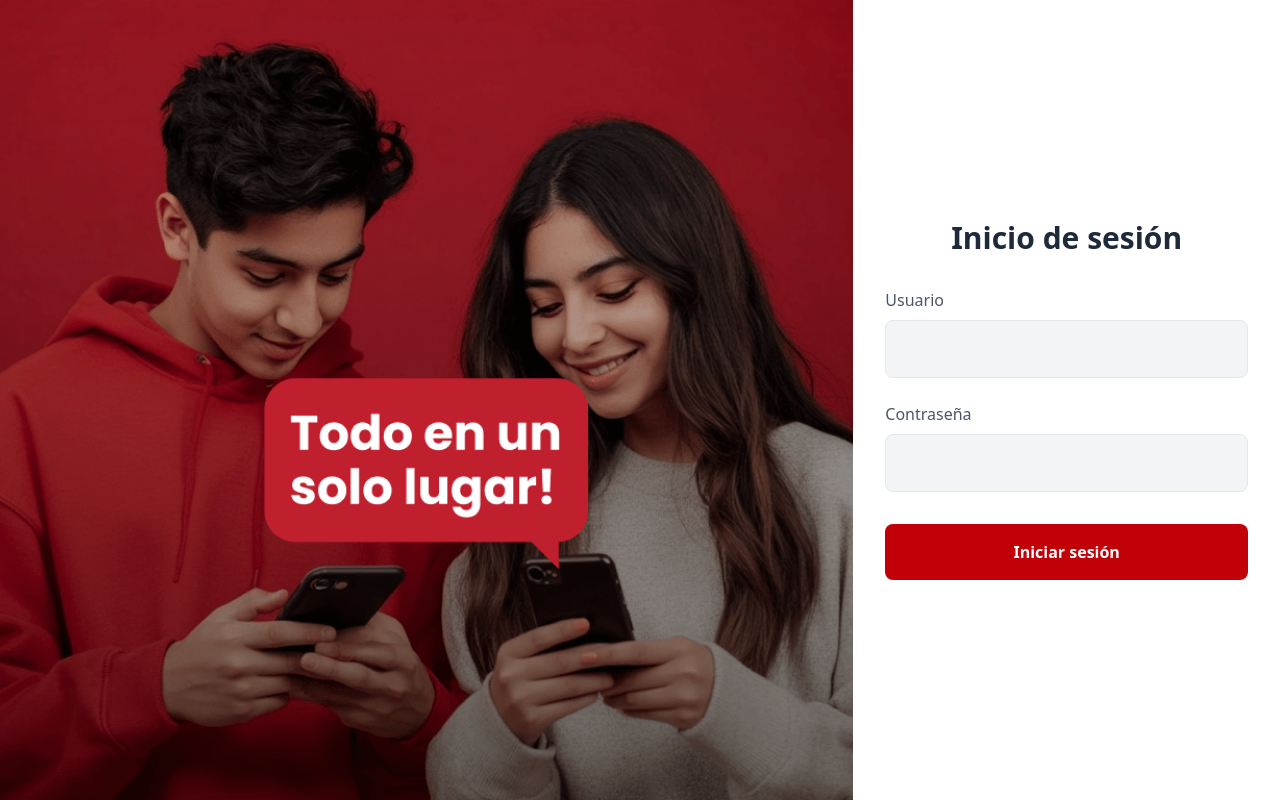
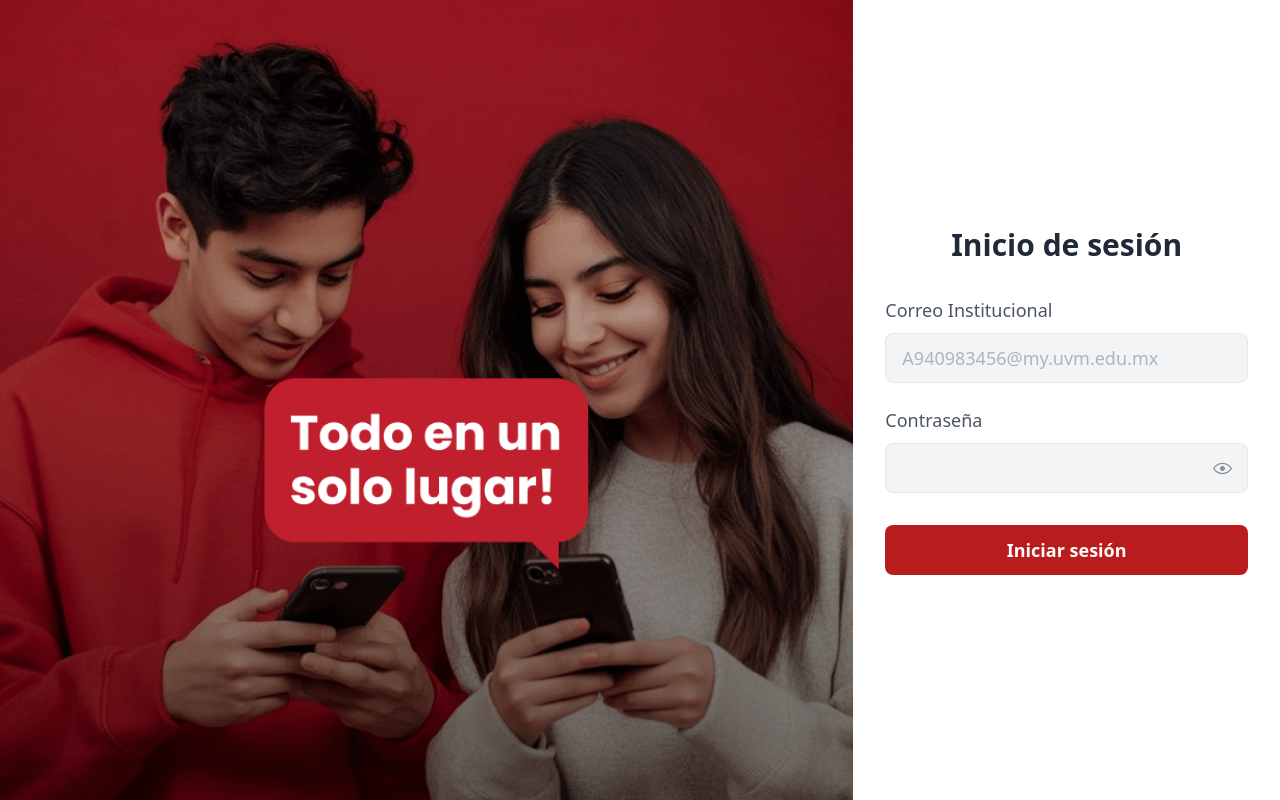
Before and after one commit to carlos-alberto-code/dashboard, a React (Vite) app: page /login in a window 1280 px wide. Built offline with nearby package versions, Linux system fonts and the light colour scheme.

Commit message:
Integración del tema al login y migración de HTML puto a componentes Mantine

```diff
--- /dev/null
+++ b/src/UVMTheme.tsx
@@ -0,0 +1,94 @@
+import {MantineProvider, createTheme} from '@mantine/core';
+import '@mantine/core/styles.css';
+
+// Theme personalizado para mantener los estilos actuales
+const theme = createTheme({
+    primaryColor: 'red',
+    colors: {
+        red: [
+            '#fee2e2', // red-100
+            '#fecaca', // red-200
+            '#fca5a5', // red-300
+            '#f87171', // red-400
+            '#ef4444', // red-500
+            '#dc2626', // red-600
+            '#b91c1c', // red-700 - tu color principal
+            '#991b1b', // red-800 - tu hover
+            '#7f1d1d', // red-900
+            '#450a0a', // red-950
+        ],
+    },
+    fontFamily: 'inherit', // Usa la fuente del proyecto
+    defaultRadius: 'md', // rounded-lg equivalente
+    components: {
+        TextInput: {
+            defaultProps: {
+                size: 'lg',
+            },
+            styles: {
+                input: {
+                    padding: '16px',
+                    backgroundColor: '#f3f4f6', // bg-gray-100
+                    border: '1px solid #e5e7eb', // border-gray-200
+                    '&:focus': {
+                        borderColor: '#dc2626', // red-600
+                        boxShadow: '0 0 0 2px rgba(220, 38, 38, 0.2)', // ring-2 ring-red-600
+                    },
+                },
+                label: {
+                    color: '#4b5563', // text-gray-600
+                    marginBottom: '8px',
+                    display: 'block',
+                },
+            },
+        },
+        PasswordInput: {
+            defaultProps: {
+                size: 'lg',
+            },
+            styles: {
+                input: {
+                    padding: '16px',
+                    backgroundColor: '#f3f4f6',
+                    border: '1px solid #e5e7eb',
+                    '&:focus': {
+                        borderColor: '#dc2626',
+                        boxShadow: '0 0 0 2px rgba(220, 38, 38, 0.2)',
+                    },
+                },
+                label: {
+                    color: '#4b5563',
+                    marginBottom: '8px',
+                    display: 'block',
+                },
+            },
+        },
+        Button: {
+            styles: {
+                root: {
+                    fontWeight: 700,
+                    padding: '16px',
+                    '&:disabled': {
+                        backgroundColor: '#f87171', // disabled:bg-red-400
+                        cursor: 'not-allowed',
+                    },
+                },
+            },
+        },
+        Alert: {
+            styles: {
+                root: {
+                    padding: '12px 16px',
+                },
+            },
+        },
+    },
+});
+
+// Componente wrapper para usar en tu App o main.tsx
+export function MantineSetup({children}: { children: React.ReactNode }) {
+    return <MantineProvider theme={theme}>{children}</MantineProvider>;
+}
+
+// También puedes exportar solo el theme si prefieres configurarlo directamente
+export {theme};
--- a/src/components/LoginPage.tsx
+++ b/src/components/LoginPage.tsx
@@ -1,6 +1,7 @@
 import {useState} from 'react';
 import {useAuth} from './context/AuthContext';
 import {useNavigate} from 'react-router-dom';
+import {TextInput, PasswordInput, Button, Alert, Title} from '@mantine/core';
 
 const LoginPage = () => {
     const {login} = useAuth();
@@ -38,52 +39,83 @@ const LoginPage = () => {
 
             <div className="w-full lg:w-1/3 flex items-center justify-center p-8">
                 <div className="w-full max-w-md">
-                    <h2 className="text-3xl font-bold mb-8 text-gray-800 text-center">Inicio de sesión</h2>
+                    <Title
+                        order={2}
+                        style={{
+                            fontSize: '1.875rem',
+                            fontWeight: 700,
+                            marginBottom: '2rem',
+                            color: '#1f2937',
+                            textAlign: 'center',
+                        }}
+                    >
+                        Inicio de sesión
+                    </Title>
 
                     <form onSubmit={handleSubmit}>
                         {error && (
-                            <div
-                                className="bg-red-100 border border-red-400 text-red-700 px-4 py-3 rounded-lg relative mb-6"
-                                role="alert">
-                                <span className="block sm:inline">{error}</span>
-                            </div>
+                            <Alert
+                                color="red"
+                                variant="light"
+                                style={{
+                                    backgroundColor: '#fee2e2',
+                                    border: '1px solid #f87171',
+                                    color: '#b91c1c',
+                                    marginBottom: '1.5rem',
+                                }}
+                            >
+                                {error}
+                            </Alert>
                         )}
 
                         <div className="mb-6">
-                            <label htmlFor="username" className="block text-gray-600 mb-2">
-                                Usuario
-                            </label>
-                            <input
-                                type="text"
-                                id="username"
+                            <TextInput
+                                label="Correo Institucional"
                                 value={username}
                                 onChange={(e) => setUsername(e.target.value)}
-                                className="w-full p-4 bg-gray-100 border border-gray-200 rounded-lg focus:outline-none focus:ring-2 focus:ring-red-600"
                                 required
+                                withAsterisk={false}
+                                placeholder={"A940983456@my.uvm.edu.mx"}
                             />
                         </div>
 
                         <div className="mb-8">
-                            <label htmlFor="password" className="block text-gray-600 mb-2">
-                                Contraseña
-                            </label>
-                            <input
-                                type="password"
-                                id="password"
+                            <PasswordInput
+                                label="Contraseña"
                                 value={password}
                                 onChange={(e) => setPassword(e.target.value)}
-                                className="w-full p-4 bg-gray-100 border border-gray-200 rounded-lg focus:outline-none focus:ring-2 focus:ring-red-600"
                                 required
+                                withAsterisk={false}
                             />
                         </div>
 
-                        <button
+                        <Button
                             type="submit"
                             disabled={isLoading}
-                            className="w-full bg-red-700 text-white font-bold py-4 rounded-lg hover:bg-red-800 transition-colors duration-300 disabled:bg-red-400 disabled:cursor-not-allowed"
+                            fullWidth
+                            size="lg"
+                            styles={{
+                                root: {
+                                    backgroundColor: '#b91c1c',
+                                    color: '#ffffff',
+                                    fontWeight: 700,
+                                    paddingTop: '16px',
+                                    paddingBottom: '16px',
+                                    borderRadius: '8px',
+                                    transition: 'background-color 300ms',
+                                    '&:hover:not(:disabled)': {
+                                        backgroundColor: '#991b1b',
+                                    },
+                                    '&:disabled': {
+                                        backgroundColor: '#f87171',
+                                        cursor: 'not-allowed',
+                                        color: '#ffffff',
+                                    },
+                                },
+                            }}
                         >
                             {isLoading ? 'Verificando...' : 'Iniciar sesión'}
-                        </button>
+                        </Button>
                     </form>
                 </div>
             </div>
--- a/src/main.tsx
+++ b/src/main.tsx
@@ -3,17 +3,17 @@ import './index.css'
 import App from './App.tsx'
 import { BrowserRouter } from 'react-router-dom';
 import { AuthProvider } from './components/context/AuthContext.tsx';
-import { MantineProvider } from '@mantine/core'
 import React from 'react'
+import {MantineSetup} from "./UVMTheme.tsx";
 
 createRoot(document.getElementById('root')!).render(
     <React.StrictMode>
-    <MantineProvider>
+        <MantineSetup>
             <BrowserRouter>
                 <AuthProvider>
                     <App />
                 </AuthProvider>
             </BrowserRouter>
-    </MantineProvider>
+        </MantineSetup>
     </React.StrictMode>,
 )
```
Lines whose indentation alone changed are shown as unchanged.
